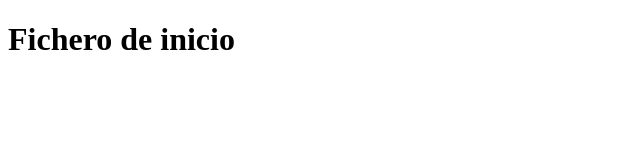
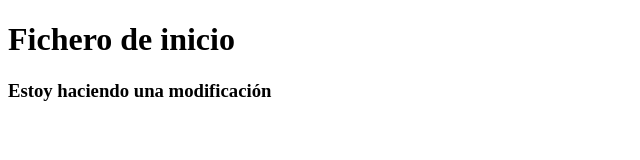
Before and after one commit to RocioIES/Mi_Proyecto, a plain HTML site: page index.html in a window 1280 px wide. Shown: the whole page, without its empty margins (0-640 px from the left). Drawn offline with Linux system fonts and the light colour scheme.

Commit message:
agrego h3

```diff
--- a/index.html
+++ b/index.html
@@ -7,5 +7,6 @@
 </head>
 <body>
     <h1>Fichero de inicio</h1>
+    <h3>Estoy haciendo una modificación</h3>
 </body>
 </html>
```
